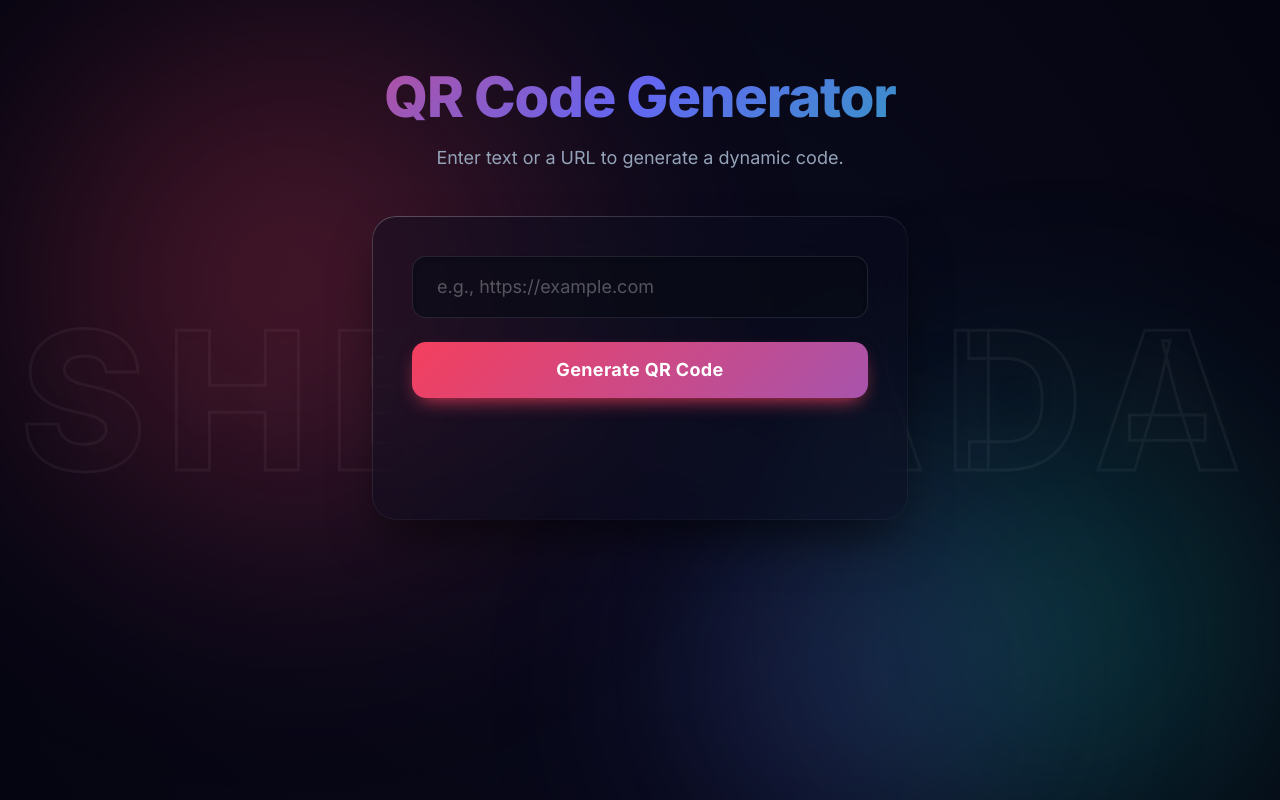
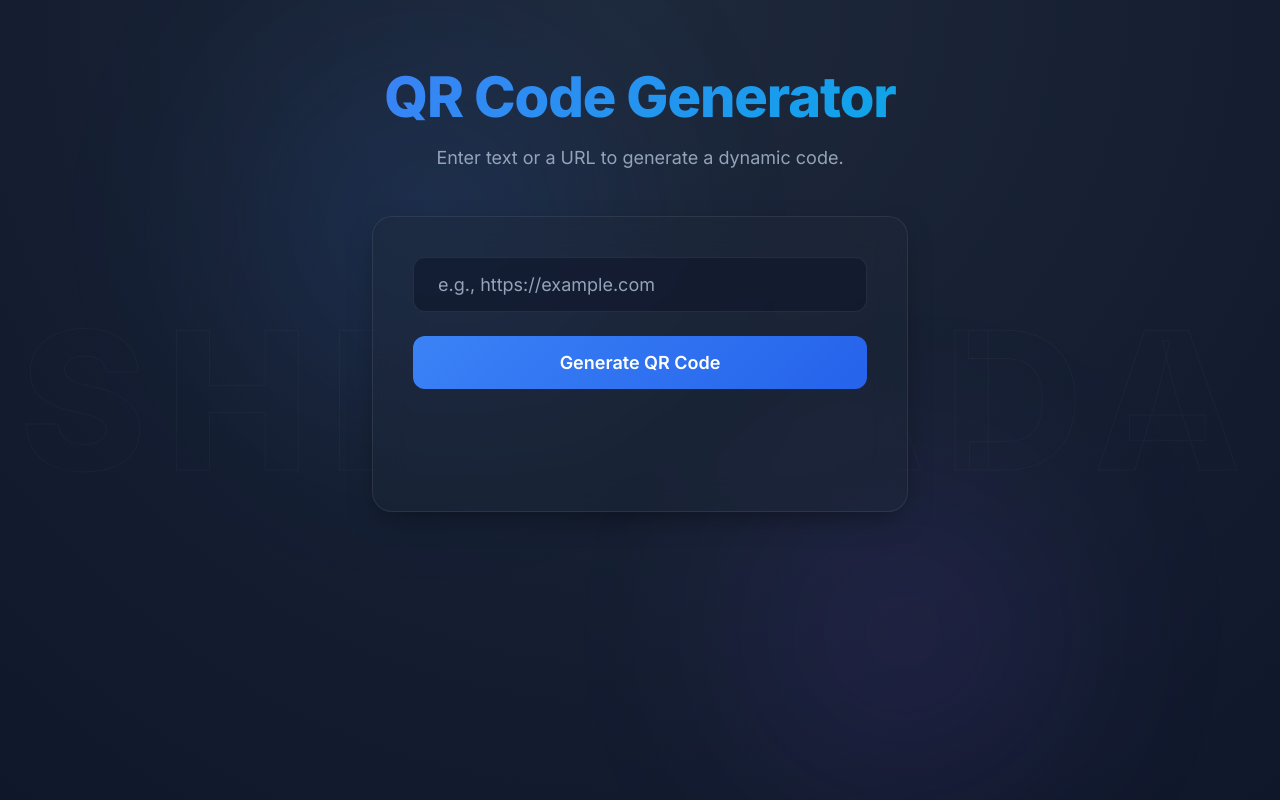
Before and after one commit to abdullahcyberx/qrcodegen, a website: page public/index.html in a window 1280 px wide. Drawn offline with Linux system fonts and the light colour scheme.

Commit message:
Refine theme to clean professional slate and blue look

```diff
--- a/public/style.css
+++ b/public/style.css
@@ -1,12 +1,12 @@
 :root {
-    /* Color Palette - Neon Cyberpunk Vibes */
-    --bg-color: #050511;
-    --card-bg: rgba(13, 14, 33, 0.45);
-    --card-border: rgba(255, 255, 255, 0.05);
-    --primary: #f43f5e;     /* Rose / Pink Neon */
-    --primary-hover: #e11d48;
-    --secondary: #6366f1;   /* Indigo / Blue Neon */
-    --tertiary: #14b8a6;    /* Teal / Cyan Neon */
+    /* Color Palette - Clean, Professional Dark Theme */
+    --bg-color: #0f172a;      /* Slate 900 */
+    --card-bg: rgba(30, 41, 59, 0.4); /* Slate 800 */
+    --card-border: rgba(255, 255, 255, 0.08);
+    --primary: #3b82f6;       /* Blue 500 */
+    --primary-hover: #2563eb; /* Blue 600 */
+    --secondary: #8b5cf6;     /* Violet 500 */
+    --tertiary: #0ea5e9;      /* Sky 500 */
     --text-main: #f8fafc;
     --text-muted: #94a3b8;
     --error: #ef4444;
@@ -38,7 +38,7 @@ body {
     z-index: -1;
     overflow: hidden;
     pointer-events: none;
-    background: radial-gradient(circle at center, #0a0b1e 0%, #050511 100%);
+    background: radial-gradient(circle at top center, #1e293b 0%, var(--bg-color) 100%);
 }
 
 .bg-brand-text {
@@ -49,8 +49,8 @@ body {
     font-size: 15vw; /* Responsive huge text */
     font-weight: 800;
     color: transparent;
-    -webkit-text-stroke: 3px rgba(255, 255, 255, 0.05);
-    text-shadow: 0 0 40px rgba(255, 255, 255, 0.02);
+    -webkit-text-stroke: 1px rgba(255, 255, 255, 0.03); /* Subtle stroke */
+    text-shadow: none;
     text-transform: uppercase;
     letter-spacing: 0.1em;
     white-space: nowrap;
@@ -61,59 +61,38 @@ body {
 @media (max-width: 768px) {
     .bg-brand-text {
         font-size: 20vw;
-        -webkit-text-stroke: 2px rgba(255, 255, 255, 0.06);
+        -webkit-text-stroke: 1px rgba(255, 255, 255, 0.04);
         transform: translate(-50%, -50%) rotate(-10deg);
     }
 }
 
 .gradient-blob {
     position: absolute;
-    filter: blur(120px);
-    opacity: 0.4;
+    filter: blur(100px);
+    opacity: 0.2;
     border-radius: 50%;
-    animation: floatBlob 20s ease-in-out infinite alternate;
+    animation: floatBlob 25s ease-in-out infinite alternate;
 }
 
 @keyframes floatBlob {
-    0% { transform: translate(0, 0) scale(1); }
-    50% { transform: translate(5%, 10%) scale(1.1); }
-    100% { transform: translate(-5%, -5%) scale(0.9); }
+    0% { transform: translate(0, 0); }
+    100% { transform: translate(2%, 4%); }
 }
 
 .form-blob {
-    top: -20%;
-    left: -10%;
-    width: 80vw;
-    height: 80vw;
-    max-width: 800px;
-    max-height: 800px;
+    top: -10%;
+    left: 10%;
+    width: 600px;
+    height: 600px;
     background: radial-gradient(circle, var(--primary) 0%, transparent 60%);
-    animation-delay: 0s;
 }
 
 .result-blob {
-    bottom: -20%;
-    right: -10%;
-    width: 70vw;
-    height: 70vw;
-    max-width: 700px;
-    max-height: 700px;
-    background: radial-gradient(circle, var(--tertiary) 0%, transparent 60%);
-    animation-delay: -10s;
-}
-
-/* Add a third blob for extra depth */
-.background-gradients::after {
-    content: '';
-    position: absolute;
-    top: 40%;
-    left: 40%;
-    width: 50vw;
-    height: 50vw;
-    background: radial-gradient(circle, var(--secondary) 0%, transparent 50%);
-    filter: blur(100px);
-    opacity: 0.3;
-    animation: floatBlob 15s ease-in-out infinite alternate-reverse;
+    bottom: -10%;
+    right: 10%;
+    width: 500px;
+    height: 500px;
+    background: radial-gradient(circle, var(--secondary) 0%, transparent 60%);
 }
 /* Base Container */
 .container {
@@ -136,19 +115,11 @@ body {
     line-height: 1.2;
 }
 .text-gradient {
-    /* An aggressive 3-color neon gradient for the text */
-    background: linear-gradient(135deg, var(--primary), var(--secondary), var(--tertiary));
-    background-size: 200% auto;
+    /* Clean gradient for text */
+    background: linear-gradient(135deg, var(--primary), var(--tertiary));
     -webkit-background-clip: text;
     background-clip: text;
     -webkit-text-fill-color: transparent;
-    animation: shine 4s linear infinite;
-}
-
-@keyframes shine {
-    to {
-        background-position: 200% center;
-    }
 }
 .hero p {
     font-size: 1.125rem;
@@ -165,54 +136,31 @@ body {
 /* The Signature Glassmorphism Cards */
 .glass-card {
     background: var(--card-bg);
-    backdrop-filter: blur(24px);
-    -webkit-backdrop-filter: blur(24px);
-
-    /* Advanced gradient border simulation */
+    backdrop-filter: blur(16px);
+    -webkit-backdrop-filter: blur(16px);
+    border: 1px solid var(--card-border);
     position: relative;
-    border-radius: 24px;
+    border-radius: 20px;
     padding: 2.5rem;
-    box-shadow:
-        0 25px 50px -12px rgba(0, 0, 0, 0.6),
-        inset 0 1px 1px rgba(255, 255, 255, 0.1);
-    transition: transform 0.4s cubic-bezier(0.175, 0.885, 0.32, 1.275);
+    box-shadow: 0 10px 30px -10px rgba(0, 0, 0, 0.5);
+    transition: transform 0.3s ease, border-color 0.3s ease;
     z-index: 1;
 }
 
-.glass-card::before {
-    content: '';
-    position: absolute;
-    top: 0; left: 0; right: 0; bottom: 0;
-    border-radius: 24px;
-    padding: 1px; /* border thickness */
-    background: linear-gradient(135deg, rgba(255,255,255,0.2) 0%, rgba(255,255,255,0.01) 50%, rgba(255,255,255,0.05) 100%);
-    -webkit-mask: linear-gradient(#fff 0 0) content-box, linear-gradient(#fff 0 0);
-    -webkit-mask-composite: xor;
-    mask-composite: exclude;
-    z-index: -1;
-    transition: opacity 0.3s ease;
-}
-
 .glass-card:hover {
-    transform: translateY(-5px);
-}
-.glass-card:hover::before {
-    background: linear-gradient(135deg, var(--primary) 0%, var(--secondary) 50%, var(--tertiary) 100%);
-    opacity: 0.8;
+    border-color: rgba(255, 255, 255, 0.15);
 }
 /* Primary Beautiful Button */
 .primary-btn {
-    background: linear-gradient(135deg, var(--primary), var(--secondary));
-    background-size: 200% auto;
+    background: linear-gradient(135deg, var(--primary), var(--primary-hover));
     color: white;
     border: none;
-    border-radius: 14px;
-    padding: 1.1rem 2rem;
+    border-radius: 12px;
+    padding: 1rem 2rem;
     font-size: 1.125rem;
-    font-weight: 700;
-    letter-spacing: 0.02em;
+    font-weight: 600;
     cursor: pointer;
-    transition: all 0.3s cubic-bezier(0.25, 0.8, 0.25, 1);
+    transition: all 0.2s ease;
     display: flex;
     align-items: center;
     justify-content: center;
@@ -220,55 +168,44 @@ body {
     font-family: inherit;
     min-width: 140px;
     width: 100%;
-    position: relative;
-    overflow: hidden;
-    box-shadow: 0 8px 20px -8px var(--primary);
 }
 
 .primary-btn:hover:not(:disabled) {
-    background-position: right center;
-    transform: translateY(-3px) scale(1.02);
-    box-shadow: 0 15px 25px -10px var(--secondary), 0 0 20px -5px var(--primary);
+    transform: translateY(-2px);
+    box-shadow: 0 8px 15px -5px rgba(59, 130, 246, 0.4);
 }
 
 .primary-btn:active:not(:disabled) {
-    transform: translateY(1px) scale(0.98);
+    transform: translateY(0);
 }
 
 .primary-btn:disabled {
-    opacity: 0.5;
+    opacity: 0.7;
     cursor: not-allowed;
-    background: var(--card-bg);
-    border: 1px solid var(--card-border);
-    box-shadow: none;
+    background: rgba(255, 255, 255, 0.1);
 }
 /* Custom Standard Inputs */
 input[type="text"], input[type="url"], input[type="email"] {
     width: 100%;
-    background: rgba(8, 10, 20, 0.6);
-    border: 1px solid rgba(255, 255, 255, 0.1);
-    border-radius: 14px;
-    padding: 1.2rem 1.5rem;
+    background: rgba(15, 23, 42, 0.6);
+    border: 1px solid var(--card-border);
+    border-radius: 12px;
+    padding: 1rem 1.5rem;
     color: white;
     font-size: 1.125rem;
     font-family: inherit;
-    transition: all 0.3s ease;
+    transition: all 0.2s ease;
     outline: none;
     margin-bottom: 1.5rem;
-    box-shadow: inset 0 2px 4px rgba(0,0,0,0.2);
 }
 
 input:focus {
-    border-color: var(--tertiary);
-    background: rgba(13, 15, 30, 0.8);
-    box-shadow:
-        inset 0 2px 4px rgba(0,0,0,0.2),
-        0 0 0 4px rgba(20, 184, 166, 0.15),
-        0 0 15px rgba(20, 184, 166, 0.2);
-    transform: translateY(-1px);
+    border-color: var(--primary);
+    background: rgba(30, 41, 59, 0.8);
+    box-shadow: 0 0 0 4px rgba(59, 130, 246, 0.15);
 }
 input::placeholder {
-    color: rgba(255, 255, 255, 0.3);
+    color: var(--text-muted);
 }
 /* Helpful Fade-up Animations */
 @keyframes fadeInUp {
@@ -312,32 +249,11 @@ input::placeholder {
 
 .qr-wrapper {
     background-color: white;
-    padding: 1.25rem;
-    border-radius: 16px;
+    padding: 1rem;
+    border-radius: 12px;
     display: inline-block;
     margin-bottom: 2rem;
-    box-shadow:
-        0 15px 35px rgba(0,0,0,0.4),
-        0 0 20px rgba(255,255,255,0.1);
-    border: 1px solid rgba(255,255,255,0.2);
-    position: relative;
-}
-
-.qr-wrapper::before {
-    content: '';
-    position: absolute;
-    top: -2px; left: -2px; right: -2px; bottom: -2px;
-    background: linear-gradient(135deg, var(--primary), var(--secondary), var(--tertiary));
-    z-index: -1;
-    border-radius: 18px;
-    opacity: 0.5;
-    filter: blur(8px);
-    animation: pulseGlow 3s ease-in-out infinite alternate;
-}
-
-@keyframes pulseGlow {
-    0% { opacity: 0.4; filter: blur(5px); }
-    100% { opacity: 0.8; filter: blur(12px); }
+    box-shadow: 0 10px 25px rgba(0,0,0,0.2);
 }
 
 #qr-image {
```
